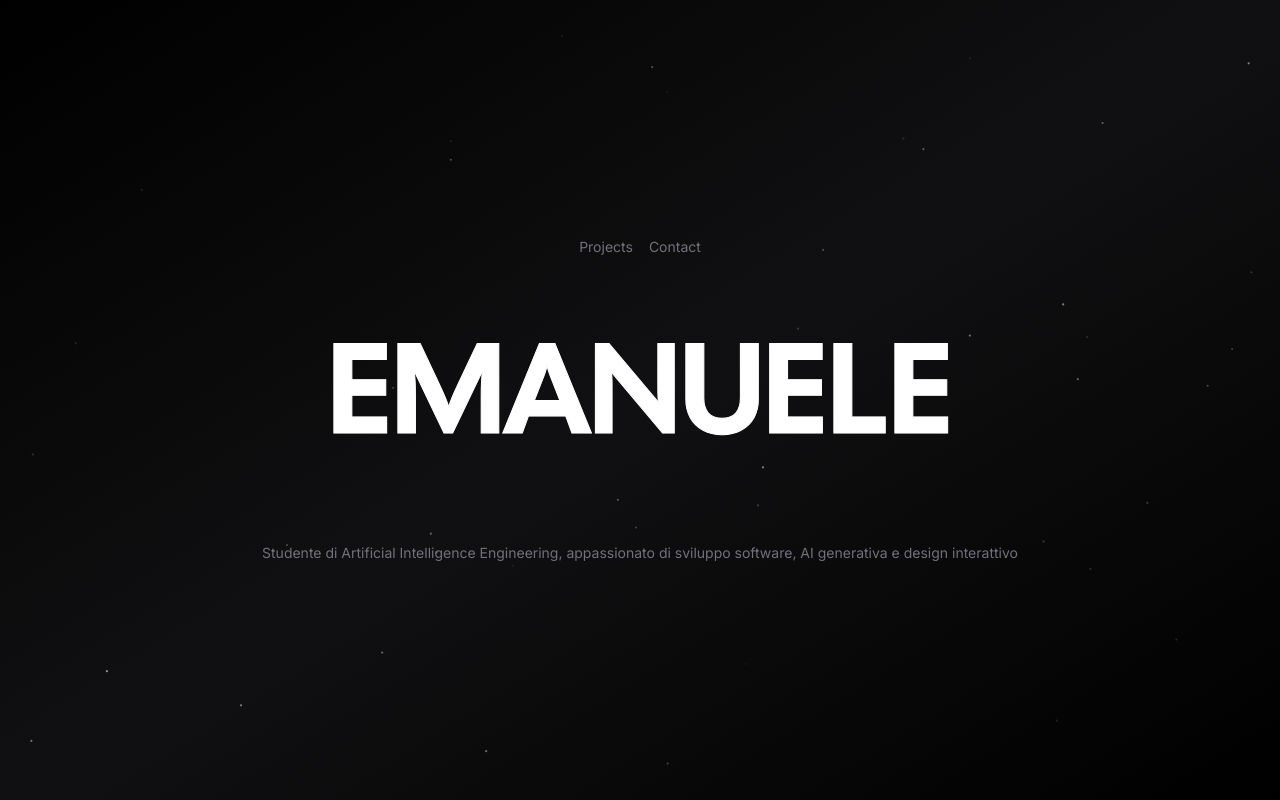
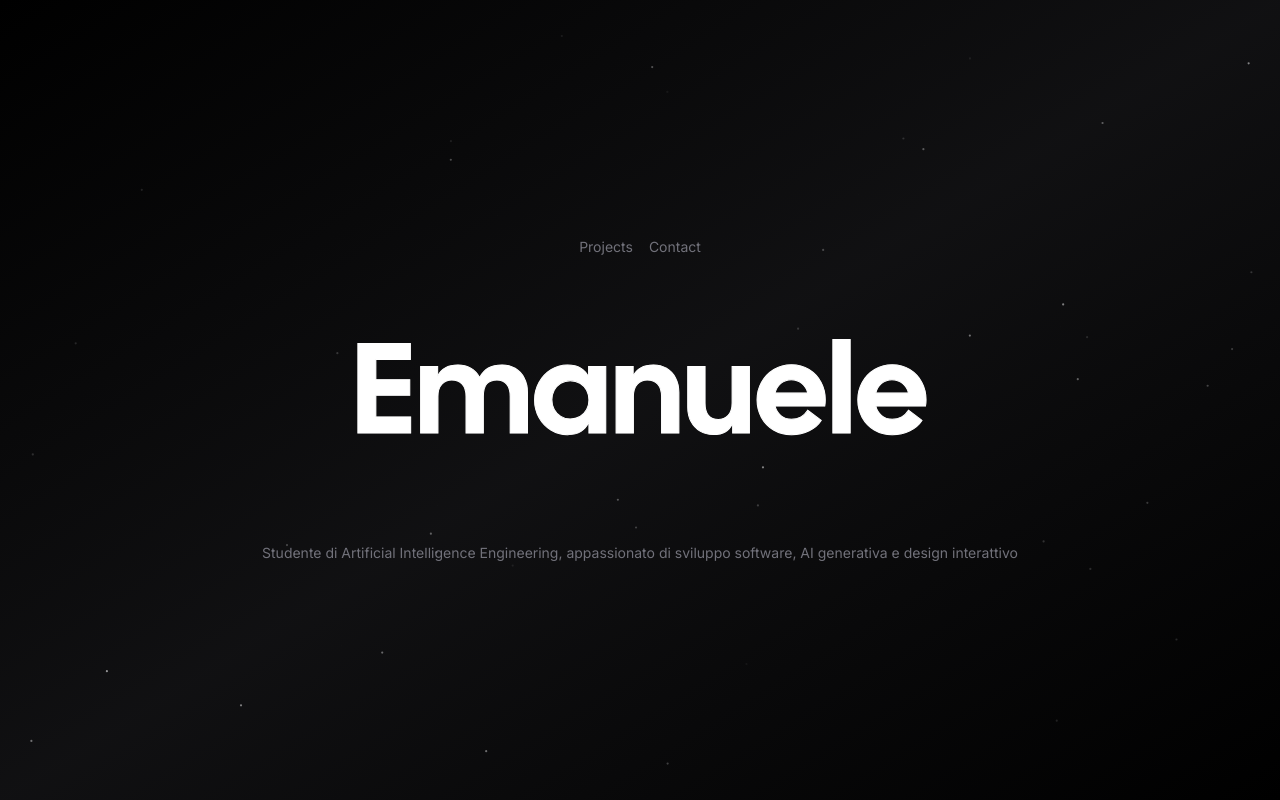
Before and after one commit to emanuelediluzio/portfolio, a Next.js app: page / in a window 1280 px wide. Built offline with nearby package versions, Linux system fonts and the light colour scheme; no server answers; what tailwindcss-debug-screens would draw is missing.

Commit message:
Corretto il nome in Emanuele e semplificato il README

```diff
--- a/app/page.tsx
+++ b/app/page.tsx
@@ -29,7 +29,7 @@ export default function Home(): JSX.Element {
         quantity={100}
       />
       <h1 className="py-3.5 px-0.5 z-10 text-4xl text-transparent duration-1000 bg-white cursor-default text-edge-outline animate-title font-display sm:text-6xl md:text-9xl whitespace-nowrap bg-clip-text ">
-        EMANUELE
+        Emanuele
       </h1>
 
       <div className="hidden w-screen h-px animate-glow md:block animate-fade-right bg-gradient-to-r from-zinc-300/0 via-zinc-300/50 to-zinc-300/0" />
```
Also changed, not shown: 1 other file (tests, documents, lock files or other folders).
